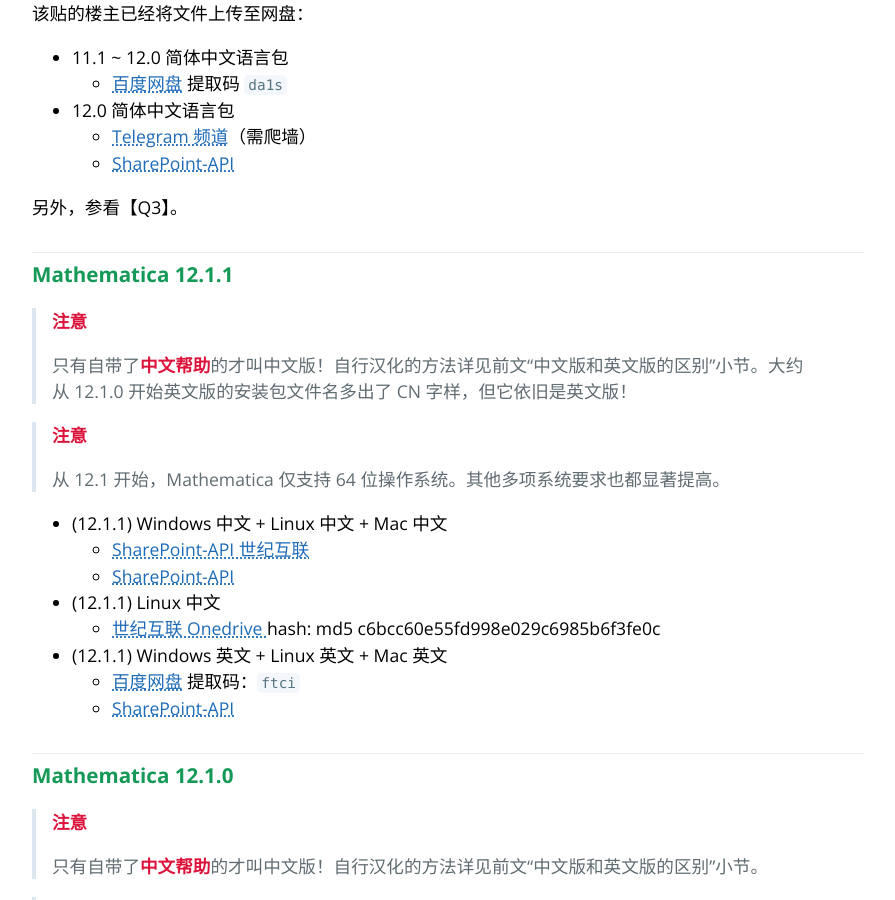
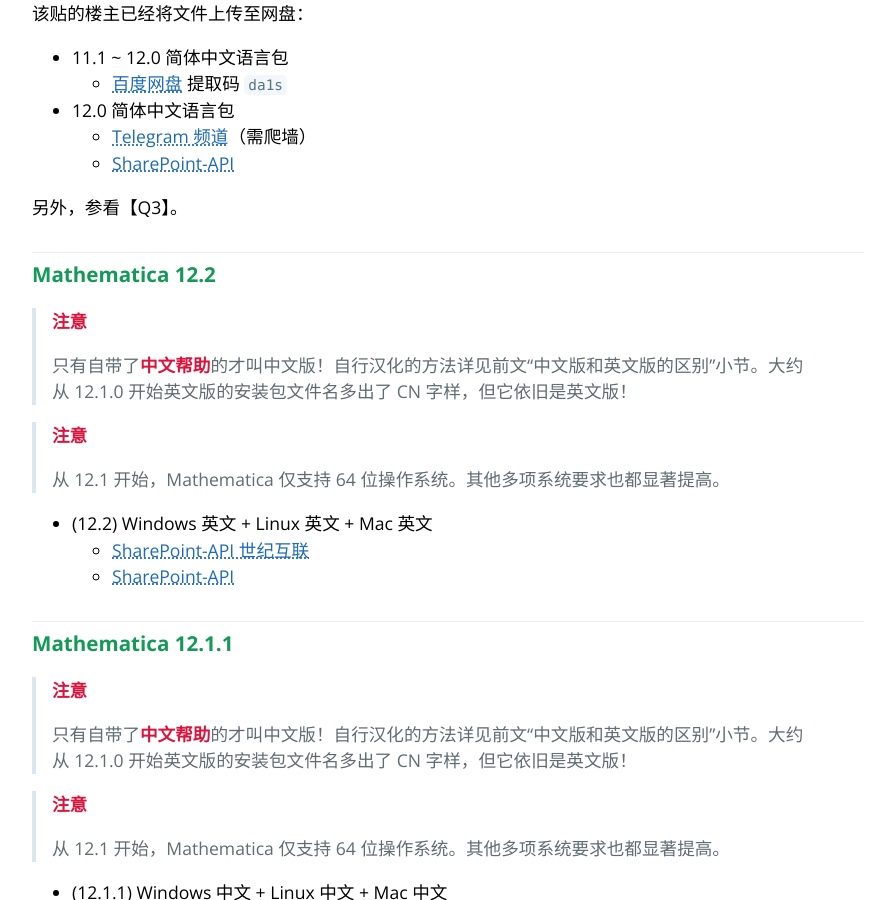
Before and after one commit to TieBaMma/InstallTutorial, a Jekyll site: the page built from index.md, in a window 1280 px wide and 900 px high, scrolled down 6023 px. Shown: the whole window, without its empty margins (192-1087 px from the left). Built offline with Jekyll 4.4.1, drawn with Linux system fonts in a browser that asks for light colours; some of the changed text lies outside the part shown.

Commit message:
Update index.md

```diff
--- a/index.md
+++ b/index.md
@@ -142,7 +142,7 @@
 
     缺点：
 
-    1. 停更很久了，版本过老（很多函数不支持）
+    1. ~~停更很久了，版本过老（很多函数不支持）~~ 恢复更新了，`pip install Mathics3`
 
 3. [Wolfram Cloud](https://www.wolframcloud.com/)
 
@@ -224,6 +224,20 @@
   * [SharePoint-API](https://mmamirror.herokuapp.com/share/%E8%AF%AD%E8%A8%80%E5%8C%85/12.0/)
 
 另外，参看【Q3】。
+
+### Mathematica 12.2
+
+> **注意**
+>
+> 只有自带了**中文帮助**的才叫中文版！自行汉化的方法详见前文“中文版和英文版的区别”小节。大约从 12.1.0 开始英文版的安装包文件名多出了 CN 字样，但它依旧是英文版！
+
+> **注意**
+>
+> 从 12.1 开始，Mathematica 仅支持 64 位操作系统。其他多项系统要求也都显著提高。
+
+* (12.2) Windows 英文 + Linux 英文 + Mac 英文
+  * [SharePoint-API 世纪互联](https://mmamirror.herokuapp.com/vianet/Mathematica/12.2.0.0/EN/)
+  * [SharePoint-API](https://mmamirror.herokuapp.com/share/Mathematica/12.2.0.0/EN/)
 
 ### Mathematica 12.1.1
 
```
